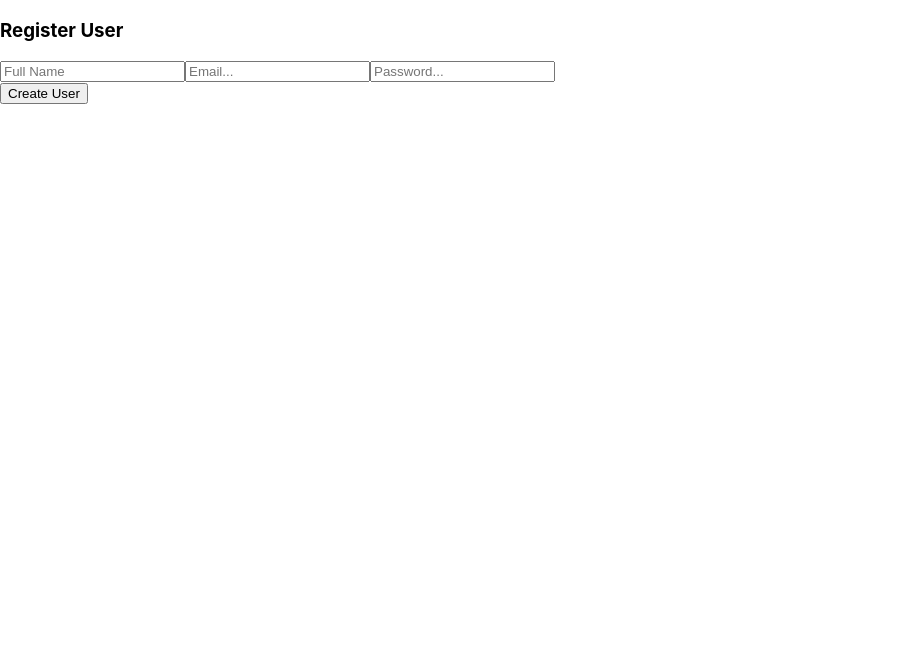
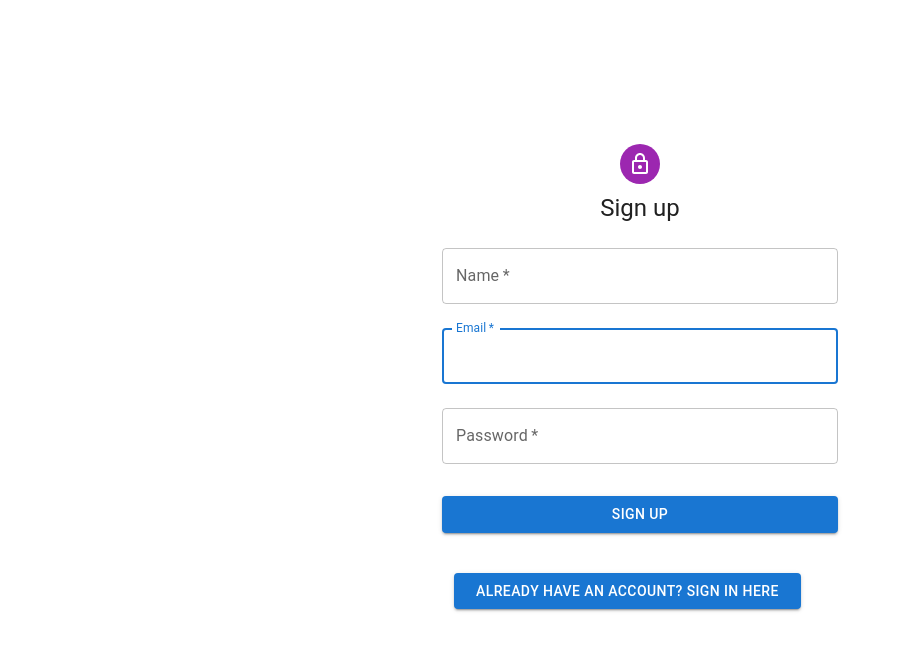
Before and after one commit to Mehul20/crypto-news, a React (Create React App) app: page /signup in a window 1280 px wide. Shown: the top 650 px of the page, without its empty margins (0-902 px from the left). Built offline with nearby package versions, Linux system fonts and the light colour scheme.

Commit message:
Styling done

```diff
--- a/src/components/Add.js
+++ b/src/components/Add.js
@@ -13,6 +13,16 @@ import { useNavigate } from "react-router-dom";
 import { db } from "../firebase-config";
 import { UserContext } from "../App";
 import Multiselect from "multiselect-react-dropdown";
+import Avatar from "@mui/material/Avatar";
+import Button from "@mui/material/Button";
+import CssBaseline from "@mui/material/CssBaseline";
+import TextField from "@mui/material/TextField";
+import Grid from "@mui/material/Grid";
+import Box from "@mui/material/Box";
+import LockOutlinedIcon from "@mui/icons-material/LockOutlined";
+import Typography from "@mui/material/Typography";
+import Container from "@mui/material/Container";
+import { createTheme, ThemeProvider } from "@mui/material/styles";
 
 function Add() {
   const [registerName, setName] = useState("");
@@ -38,6 +48,7 @@ function Add() {
     { name: "Stablecoins" },
   ]);
   const navigate = useNavigate();
+  const theme = createTheme();
 
   const register = async () => {
     const q = query(collection(db, "table"));
@@ -76,6 +87,11 @@ function Add() {
     }
   };
 
+  const handleSubmit = (event) => {
+    event.preventDefault();
+    const data = new FormData(event.currentTarget);
+  };
+
   const saveArticle = async () => {
     await updateDoc(doc(db, "users", email), {
       Articles: arrayUnion(registerName),
@@ -92,19 +108,68 @@ function Add() {
     console.log("onremove");
   };
 
+  const style = {
+    chips: {
+      background: "light-blue",
+    },
+    searchBox: {
+      // "border-radius": "25px",
+      height: "50px",
+      margin: "10px",
+      width: "100%",
+      marginLeft: "auto",
+      marginRight: "auto",
+      paddingBottom: 0,
+      marginTop: 10,
+    },
+    multiselectContainer: {
+      color: "black",
+    },
+  };
+
   return (
-    <div>
-      <div>
-        {console.log(email)}
-        <h3> Add Website </h3>
-        <input
-          placeholder="Name of the Resource"
+    <ThemeProvider theme={theme}>
+    <Container component="main" maxWidth="xs">
+      <CssBaseline />
+      <Box
+        sx={{
+          marginTop: 17,
+          display: "flex",
+          flexDirection: "column",
+          alignItems: "center",
+        }}
+        >
+        <Typography component="h1" variant="h5">
+            Add Article
+          </Typography>
+          <Box
+            component="form"
+            onSubmit={handleSubmit}
+            noValidate
+            sx={{ mt: 4 }}
+          >
+            <TextField
+              margin="normal"
+              required
+              fullWidth
+              id="ArticleName"
+              label="Article Name"
+              name="ArticleName"
+              autoComplete="ArticleName"
+              autoFocus
               onChange={(event) => {
                 setName(event.target.value);
               }}
-        ></input>
-        <input
-          placeholder="Link"
+            />
+            <TextField
+              margin="normal"
+              required
+              fullWidth
+              id="Link"
+              label="Link"
+              name="Link"
+              autoComplete="Link"
+              autoFocus
               onChange={(event) => {
                 setLink(event.target.value);
               }}
@@ -117,11 +182,21 @@ function Add() {
               ref={multiselectRef}
               selectionLimit={1}
               // Property name to display in the dropdown options
+              style={style}
             />
-
-        <button onClick={register}> Save Article</button>
-      </div>
-    </div>
+            <Button
+              type="submit"
+              fullWidth
+              variant="contained"
+              sx={{ mt: 3, mb: 2 }}
+              onClick={register}
+            >
+              Save
+            </Button>
+          </Box>
+        </Box>
+      </Container>
+    </ThemeProvider>
   );
 }
 
--- a/src/components/Login.js
+++ b/src/components/Login.js
@@ -1,4 +1,15 @@
-import { useState, useContext } from "react";
+import * as React from "react";
+import { useState, createContext, useContext } from "react";
+import Avatar from "@mui/material/Avatar";
+import Button from "@mui/material/Button";
+import CssBaseline from "@mui/material/CssBaseline";
+import TextField from "@mui/material/TextField";
+import Grid from "@mui/material/Grid";
+import Box from "@mui/material/Box";
+import LockOutlinedIcon from "@mui/icons-material/LockOutlined";
+import Typography from "@mui/material/Typography";
+import Container from "@mui/material/Container";
+import { createTheme, ThemeProvider } from "@mui/material/styles";
 import {
   createUserWithEmailAndPassword,
   signInWithEmailAndPassword,
@@ -7,13 +18,13 @@ import {
 } from "firebase/auth";
 import { useNavigate } from "react-router-dom";
 import { auth } from "../firebase-config";
-import { doc, getDoc } from "firebase/firestore";
 import { db } from "../firebase-config";
 import { UserContext } from "../App";
 
-function Login() {
+const theme = createTheme();
+
+export default function Login() {
   const { email, setEmail } = useContext(UserContext);
-
   const [loginPassword, setLoginPassword] = useState("");
   const [user, setUser] = useState({});
   const navigate = useNavigate();
@@ -21,38 +32,97 @@ function Login() {
   const login = async () => {
     try {
       const user = await signInWithEmailAndPassword(auth, email, loginPassword);
-
-      console.log("logged in");
-
       navigate("/homeWithLogIn");
     } catch (error) {
       console.log(error.message);
     }
   };
 
+  const goToSignup = () => {
+    console.log("in signup");
+    navigate("/signup");
+  };
+
+  const handleSubmit = (event) => {
+    event.preventDefault();
+    const data = new FormData(event.currentTarget);
+  };
+
   return (
-    <div className="App">
-      <div>
-        <h3> Login </h3>
-        <input
-          placeholder="Email..."
+    <ThemeProvider theme={theme}>
+      <Container component="main" maxWidth="xs">
+        <CssBaseline />
+        <Box
+          sx={{
+            marginTop: 17,
+            display: "flex",
+            flexDirection: "column",
+            alignItems: "center",
+          }}
+        >
+          <Avatar sx={{ m: 1, bgcolor: "secondary.main" }}>
+            <LockOutlinedIcon />
+          </Avatar>
+          <Typography component="h1" variant="h5">
+            Sign in
+          </Typography>
+          <Box
+            component="form"
+            onSubmit={handleSubmit}
+            noValidate
+            sx={{ mt: 1 }}
+          >
+            <TextField
+              margin="normal"
+              required
+              fullWidth
+              id="email"
+              label="Email Address"
+              name="email"
+              autoComplete="email"
+              autoFocus
               onChange={(event) => {
                 setEmail(event.target.value);
               }}
             />
-        <input
-          placeholder="Password..."
+            <TextField
+              margin="normal"
+              required
+              fullWidth
+              name="password"
+              label="Password"
               type="password"
+              id="password"
+              autoComplete="current-password"
               onChange={(event) => {
                 setLoginPassword(event.target.value);
               }}
             />
-        <div>
-          <button onClick={login}> Login</button>
-        </div>
-      </div>
-    </div>
+            <Button
+              type="submit"
+              fullWidth
+              variant="contained"
+              sx={{ mt: 3, mb: 2 }}
+              onClick={login}
+            >
+              Sign In
+            </Button>
+            <Grid container>
+              <Grid item>
+                <Button
+                  type="submit"
+                  fullWidth
+                  variant="contained"
+                  sx={{ mt: 3, mb: 2, ml: 4 }}
+                  onClick={goToSignup}
+                >
+                  Don't have an account? Sign up!
+                </Button>
+              </Grid>
+            </Grid>
+          </Box>
+        </Box>
+      </Container>
+    </ThemeProvider>
   );
 }
-
-export default Login;
--- a/src/components/Signup.js
+++ b/src/components/Signup.js
@@ -1,5 +1,15 @@
-import React from "react";
-import { useState, useContext } from "react";
+import * as React from "react";
+import { useState, createContext, useContext } from "react";
+import Avatar from "@mui/material/Avatar";
+import Button from "@mui/material/Button";
+import CssBaseline from "@mui/material/CssBaseline";
+import TextField from "@mui/material/TextField";
+import Grid from "@mui/material/Grid";
+import Box from "@mui/material/Box";
+import LockOutlinedIcon from "@mui/icons-material/LockOutlined";
+import Typography from "@mui/material/Typography";
+import Container from "@mui/material/Container";
+import { createTheme, ThemeProvider } from "@mui/material/styles";
 import {
   createUserWithEmailAndPassword,
   signInWithEmailAndPassword,
@@ -8,17 +18,18 @@ import {
 } from "firebase/auth";
 import { useNavigate } from "react-router-dom";
 import { auth } from "../firebase-config";
+import { doc, getDoc, setDoc } from "firebase/firestore";
 import { db } from "../firebase-config";
-import { doc, setDoc } from "firebase/firestore";
 import { UserContext } from "../App";
 
-function Signup() {
+const theme = createTheme();
+
+export default function Signup() {
   const [registerEmail, setRegisterEmail] = useState("");
   const [registerFullName, setRegisterFullName] = useState("");
   const [registerPassword, setRegisterPassword] = useState("");
   const { email, setEmail } = useContext(UserContext);
   const navigate = useNavigate();
-  // const { profileType, setProfileType } = useContext(ProfileContext);
 
   const register = async () => {
     try {
@@ -32,7 +43,6 @@ function Signup() {
         Email: registerEmail,
         Name: registerFullName,
         Upvotes: null,
-        Articles: null,
       });
 
       navigate("/homeWithLogIn");
@@ -41,36 +51,105 @@ function Signup() {
     }
   };
 
+  const goToLogin = () => {
+    console.log("in signup");
+    navigate("/login");
+  };
+
+  const handleSubmit = (event) => {
+    event.preventDefault();
+    const data = new FormData(event.currentTarget);
+  };
+
   return (
-    <div>
-      <div>
-        <h3> Register User </h3>
-        <input
-          placeholder="Full Name"
+    <ThemeProvider theme={theme}>
+      <Container component="main" maxWidth="xs">
+        <CssBaseline />
+        <Box
+          sx={{
+            marginTop: 17,
+            display: "flex",
+            flexDirection: "column",
+            alignItems: "center",
+          }}
+        >
+          <Avatar sx={{ m: 1, bgcolor: "secondary.main" }}>
+            <LockOutlinedIcon />
+          </Avatar>
+          <Typography component="h1" variant="h5">
+            Sign up
+          </Typography>
+          <Box
+            component="form"
+            onSubmit={handleSubmit}
+            noValidate
+            sx={{ mt: 1 }}
+          >
+            <TextField
+              margin="normal"
+              required
+              fullWidth
+              id="name"
+              label="Name"
+              name="name"
+              autoComplete="name"
+              autoFocus
               onChange={(event) => {
                 setRegisterFullName(event.target.value);
               }}
-        ></input>
-        <input
-          placeholder="Email..."
+            />
+            <TextField
+              margin="normal"
+              required
+              fullWidth
+              id="email"
+              label="Email"
+              name="email"
+              autoComplete="email"
+              autoFocus
               onChange={(event) => {
                 setRegisterEmail(event.target.value);
                 setEmail(event.target.value);
               }}
             />
-        <input
-          placeholder="Password..."
+            <TextField
+              margin="normal"
+              required
+              fullWidth
+              name="password"
+              label="Password"
               type="password"
+              id="password"
+              autoComplete="current-password"
               onChange={(event) => {
                 setRegisterPassword(event.target.value);
               }}
             />
-        <div></div>
-
-        <button onClick={register}> Create User</button>
-      </div>
-    </div>
+            <Button
+              type="submit"
+              fullWidth
+              variant="contained"
+              sx={{ mt: 3, mb: 2 }}
+              onClick={register}
+            >
+              Sign Up
+            </Button>
+            <Grid container>
+              <Grid item>
+                <Button
+                  type="submit"
+                  fullWidth
+                  variant="contained"
+                  sx={{ mt: 3, mb: 2, ml: 1.5 }}
+                  onClick={goToLogin}
+                >
+                  Already have an account? Sign in here
+                </Button>
+              </Grid>
+            </Grid>
+          </Box>
+        </Box>
+      </Container>
+    </ThemeProvider>
   );
 }
-
-export default Signup;
```
Lines whose indentation alone changed are shown as unchanged.
